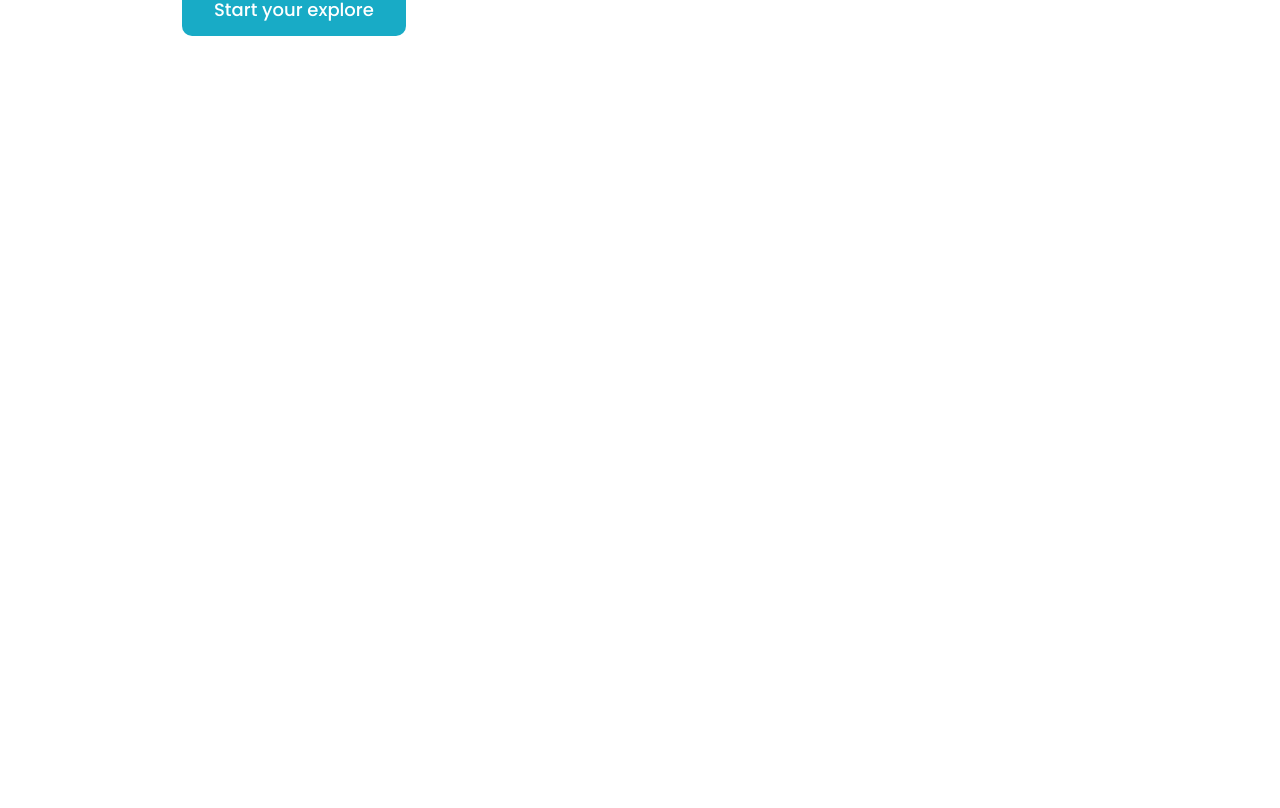
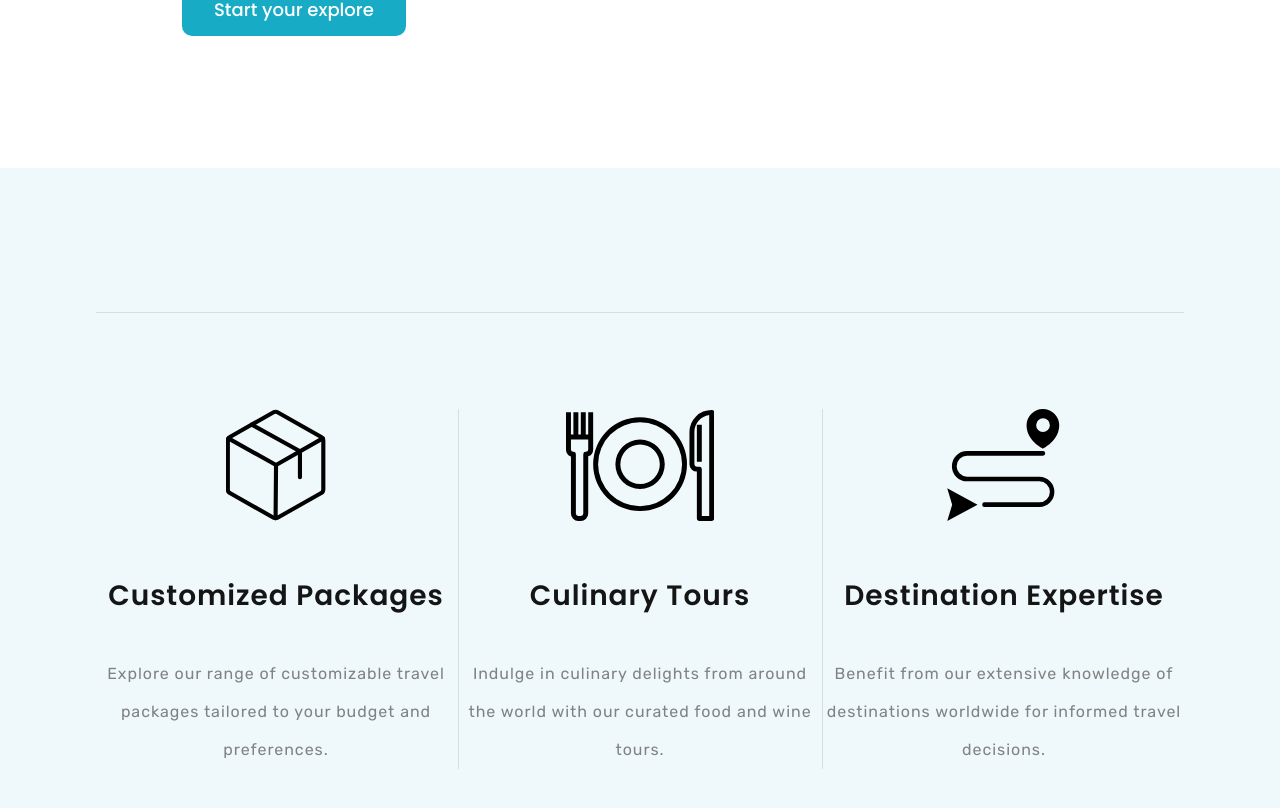
Before and after one commit to Alireza-ghate/go-travel, a React (Vite) app: page / in a window 1280 px wide. Shown: the part 1978-2786 px from the top of the page. Before the commit the page ends 2146 px from the top, so only its background shows below. Built offline with nearby package versions, Linux system fonts and the light colour scheme.

Commit message:
feat: add services section and motion animation

```diff
--- a/src/App.tsx
+++ b/src/App.tsx
@@ -3,6 +3,7 @@
 import Main from "./components/Main";
 import Navigation from "./components/Navigation/Navigation";
 import Page from "./components/Page";
+import Services from "./components/Services/Services";
 import Steps from "./components/Steps/Steps";
 
 function App() {
@@ -15,6 +16,7 @@
       </Header>
       <Main>
         <Steps />
+        <Services />
       </Main>
     </Page>
   );
--- a/src/components/Main.tsx
+++ b/src/components/Main.tsx
@@ -1,7 +1,7 @@
 import { ReactElement } from "react";
 
 interface MainProps {
-  children: ReactElement;
+  children: ReactElement[];
 }
 
 function Main({ children }: MainProps) {
--- a/src/components/Page.tsx
+++ b/src/components/Page.tsx
@@ -5,7 +5,7 @@
 }
 
 function Page({ children }: PageProps) {
-  return <div>{children}</div>;
+  return <div className="text-grey-1000">{children}</div>;
 }
 
 export default Page;
--- /dev/null
+++ b/src/components/Services/Service.tsx
@@ -0,0 +1,25 @@
+import { type Service } from "../../utils/contentTypes";
+
+interface ServiceProps {
+  service: Service;
+}
+
+function Service({
+  service: { Icon, description, heading, id },
+}: ServiceProps) {
+  return (
+    <li key={id} className="flex h-90 max-w-90 flex-col justify-between">
+      {<Icon className="h-28 place-self-center" />}
+      <div className="text-center">
+        <h3 className="tracking-6 mb-9.5 text-[1.75rem]/10.5 font-semibold text-nowrap">
+          {heading}
+        </h3>
+        <p className="text-grey-900/85 tracking-6 font-rubik text-base/9.5">
+          {description}
+        </p>
+      </div>
+    </li>
+  );
+}
+
+export default Service;
--- /dev/null
+++ b/src/components/Services/Services.tsx
@@ -0,0 +1,29 @@
+import { services } from "../../utils/content";
+import { type Service as Iservice } from "../../utils/contentTypes";
+import Service from "./Service";
+
+const customizedPackages: Iservice = services.at(0)!;
+const culinaryTours: Iservice = services.at(1)!;
+const destinationExpertise: Iservice = services.at(2)!;
+
+function Services() {
+  return (
+    <section className="bg-primary-100 px-24 py-36">
+      <ul className="border-grey-500/40 mx-auto flex max-w-389 items-center justify-between border-y-1 py-24">
+        <Service service={customizedPackages} />
+        <li
+          aria-label="a grey divider element"
+          className="bg-grey-500/40 block w-[1px] self-stretch"
+        />
+        <Service service={culinaryTours} />
+        <li
+          aria-label="a grey divider element"
+          className="bg-grey-500/40 block w-[1px] self-stretch"
+        />
+        <Service service={destinationExpertise} />
+      </ul>
+    </section>
+  );
+}
+
+export default Services;
```
